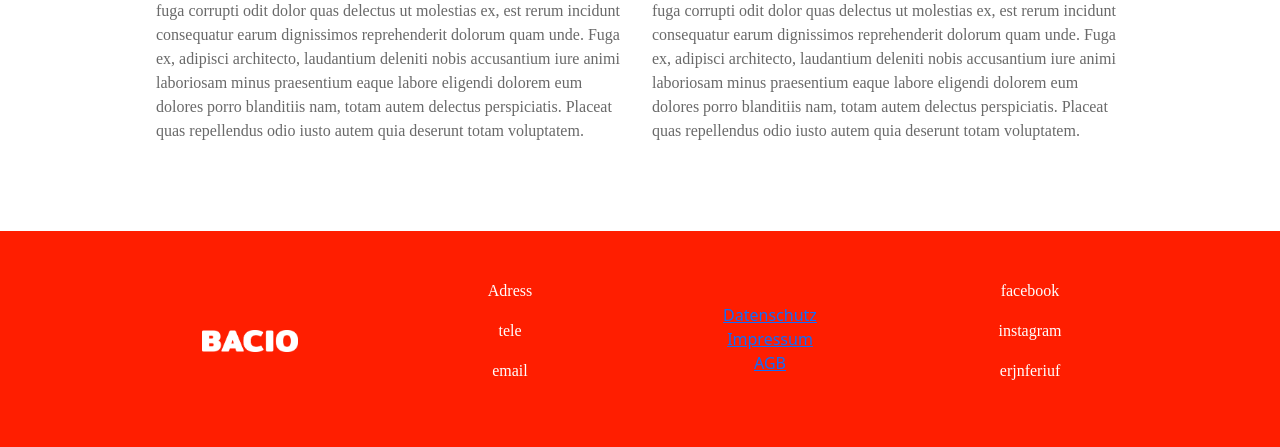
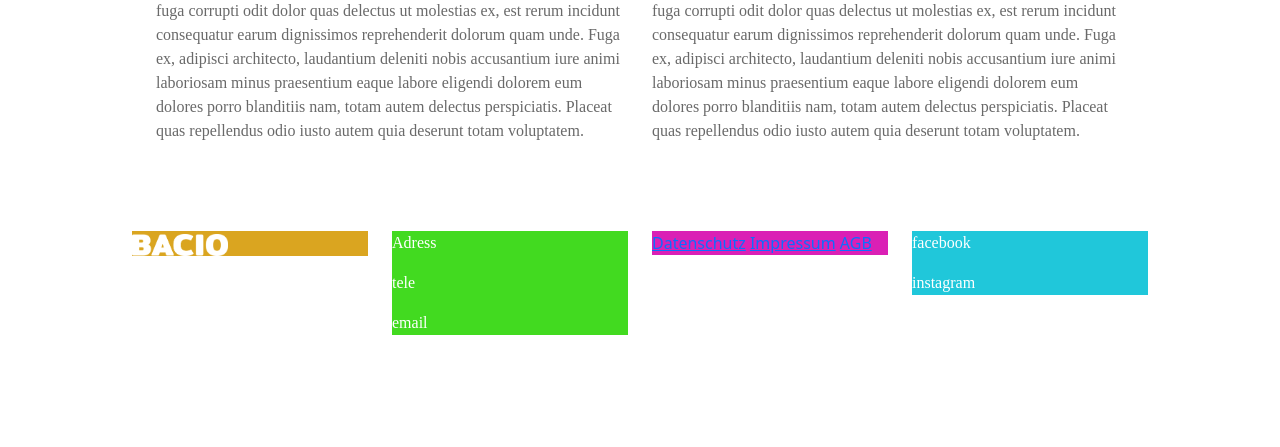
Before and after one commit to MaryFoerster/mary_foerster_Bacio, a PHP site: page /impressum..php in a window 1280 px wide. Shown: the part 499-946 px from the top of the page. After the commit the page ends 834 px from the top, so only its background shows below. Run offline with PHP 8.4, Linux system fonts and the light colour scheme; some web fonts are replaced.

Commit message:
updatet footer.

```diff
--- a/css/style.css
+++ b/css/style.css
@@ -224,3 +224,16 @@ input {
   width: 100%;
   height: 20rem;
 }
+
+.bg1 {
+  background-color: goldenrod;
+}
+.bg2 {
+  background-color: rgb(66, 218, 32);
+}
+.bg3 {
+  background-color: rgb(218, 32, 181);
+}
+.bg4 {
+  background-color: rgb(32, 199, 218);
+}
--- a/footer.php
+++ b/footer.php
@@ -1,25 +1,31 @@
-
-<footer class="bg-red pt-5 pb-5 mt-5">
-    <div class="container">
-            <div class="row d-flex justify-content-around">
-            <div class="col-sm-3 d-flex flex-column text-center justify-content-center">
-                    <a href=""><img class="logo-footer" src="img/bacio-logo-white.png" alt=""></a>
+<footer>
+<div class="container">
+        <div class="row">
+            <div class="col-6 col-md-3 col-lg-3">
+                <div class="text-white bg1">
+                <a href=""><img class="logo-footer" src="img/bacio-logo-white.png" alt=""></a>
                 </div>
-                <div class="col-sm-3 d-flex flex-column text-center justify-content-center">
+            </div>
+            <div class="col-6 col-md-3 col-lg-3">
+                <div class="text-white bg2">
                 <p class="text-white">Adress</p>
                 <p class="text-white">tele</p>
                 <p class="text-white">email</p>
                 </div>
-                <div class="col-sm-3 d-flex flex-column text-center justify-content-center">
+            </div>
+            <div class="col-6 col-md-3 col-lg-3">
+                <div class="text-white bg3">
                 <a href="">Datenschutz</a>
                 <a href="">Impressum</a>
                 <a href="">AGB</a>
                 </div>
-                <div class="col-sm-3 d-flex flex-column text-center justify-content-center">
+            </div>
+            <div class="col-6 col-md-3 col-lg-3">
+                <div class="text-white bg4">
                 <p class="text-white">facebook</p>
                 <p class="text-white">instagram</p>
-                <p class="text-white">erjnferiuf</p>
                 </div>
             </div>
-    </div>
+        </div>
+</div>
 </footer>
```
